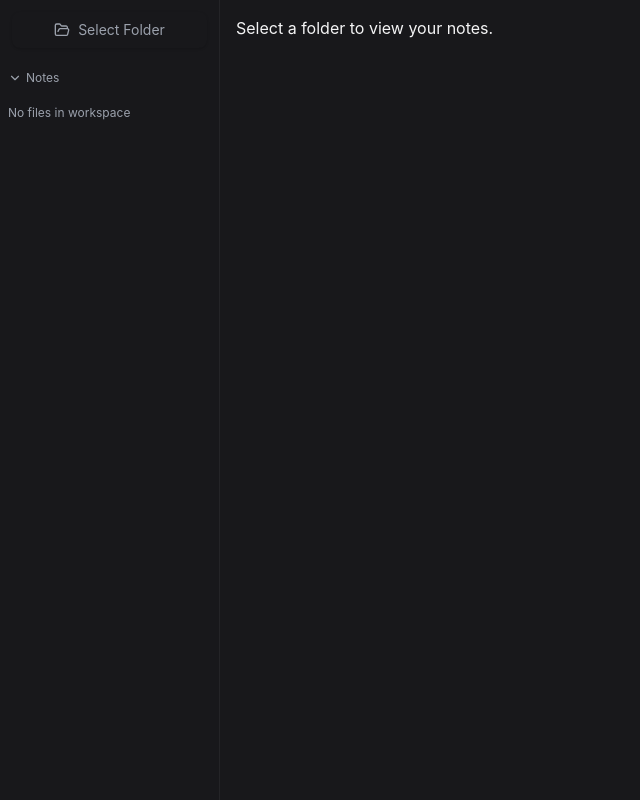
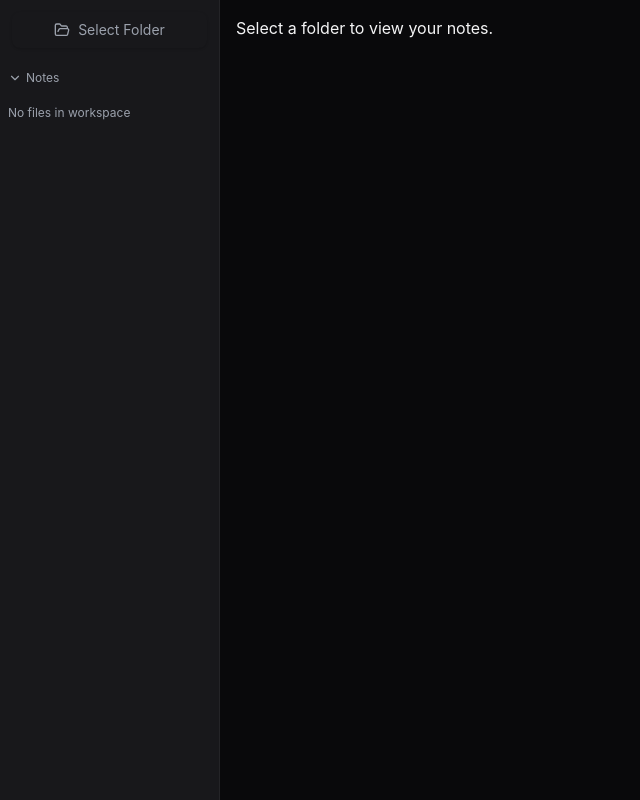
Before and after one commit to romitjain/notely, a Next.js app: page / in a window 1280 px wide. Shown: the whole page, without its empty margins (0-640 px from the left). Built offline with nearby package versions, Linux system fonts and the light colour scheme.

Commit message:
Theme changes

```diff
--- a/app/globals.css
+++ b/app/globals.css
@@ -7,8 +7,8 @@
     --background: 222.2 84% 4.9%;
     --foreground: 210 40% 98%;
     /* Modern color palette */
-    --bg-primary: #141c2b00;
-    --bg-secondary: #1b243500;
+    --bg-primary: #09090B;
+    --bg-secondary: #18181B;
     --bg-tertiary: #1f2937;
     --text-primary: #dee2e7;
     --text-secondary: #9ba1ac;
```
